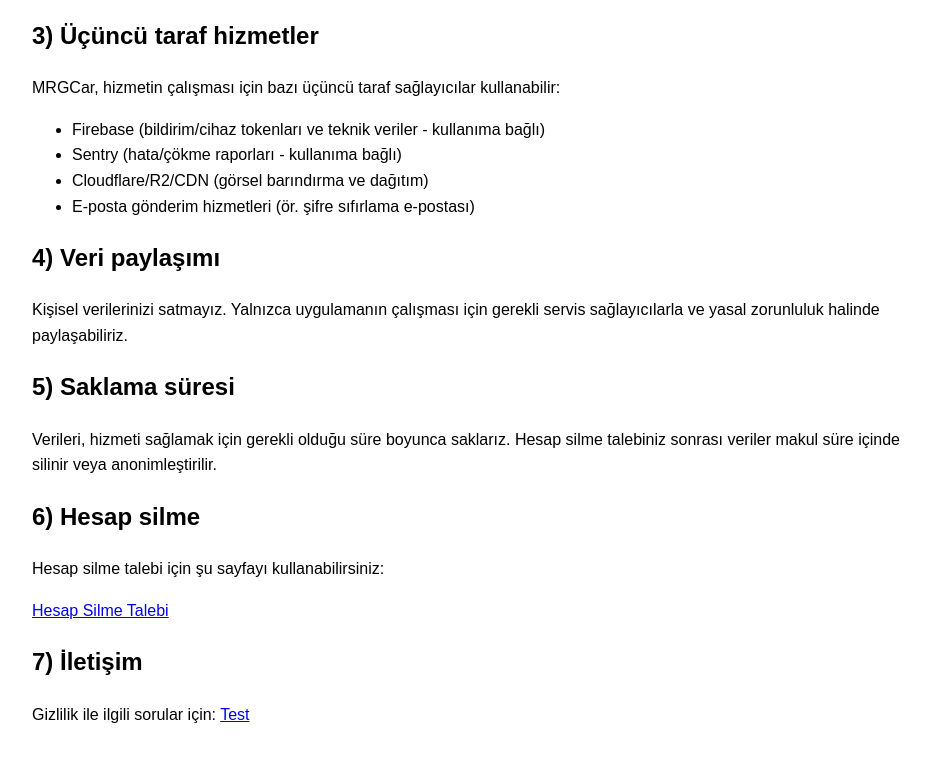
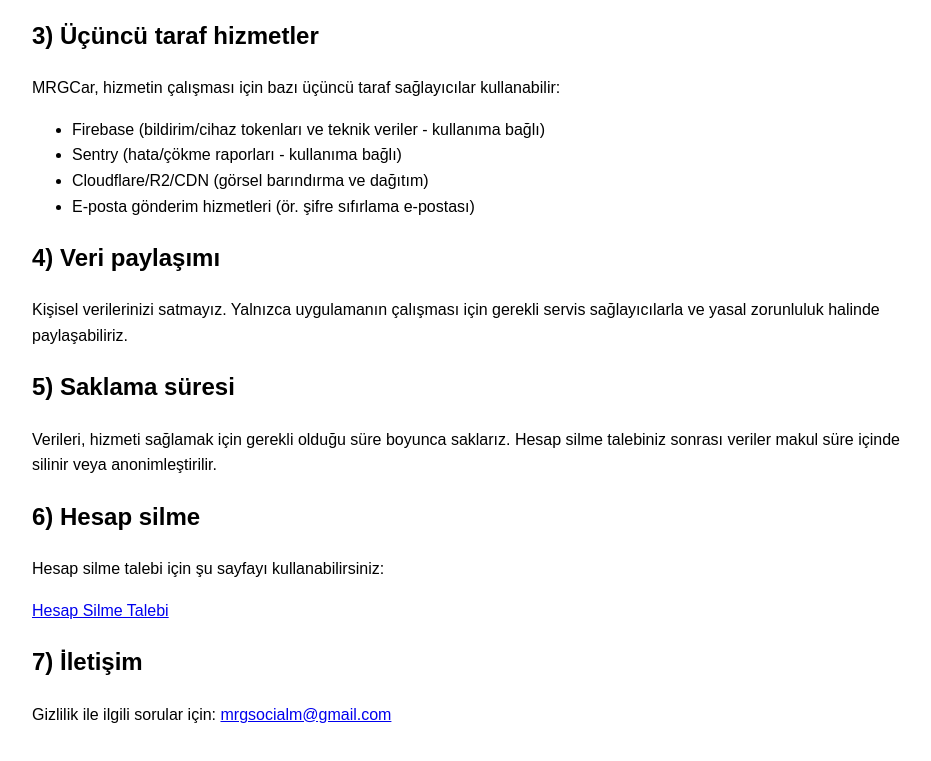
Before and after one commit to mrgsocialm/mrgcar-legal, a plain HTML site: page index.html in a window 1280 px wide. Shown: the part 528-1289 px from the top of the page, without its empty margins (158-1089 px from the left). Drawn offline with Linux system fonts and the light colour scheme.

Commit message:
Update index.html

```diff
--- a/index.html
+++ b/index.html
@@ -46,6 +46,6 @@
   <p><a href="./account-deletion.html">Hesap Silme Talebi</a></p>
 
   <h2>7) İletişim</h2>
-  <p>Gizlilik ile ilgili sorular için: <a href="mailto:mrgsocialm@gmail.com">Test</a></p>
+  <p>Gizlilik ile ilgili sorular için: <a href="mailto:mrgsocialm@gmail.com">mrgsocialm@gmail.com</a></p>
 </body>
 </html>
```
